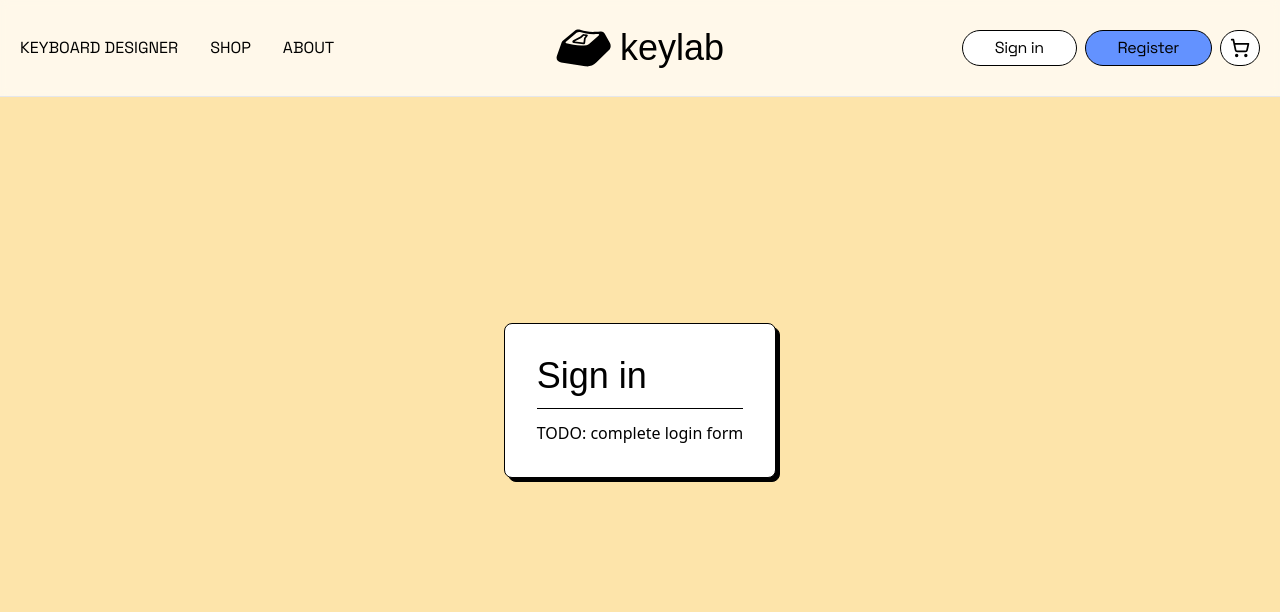
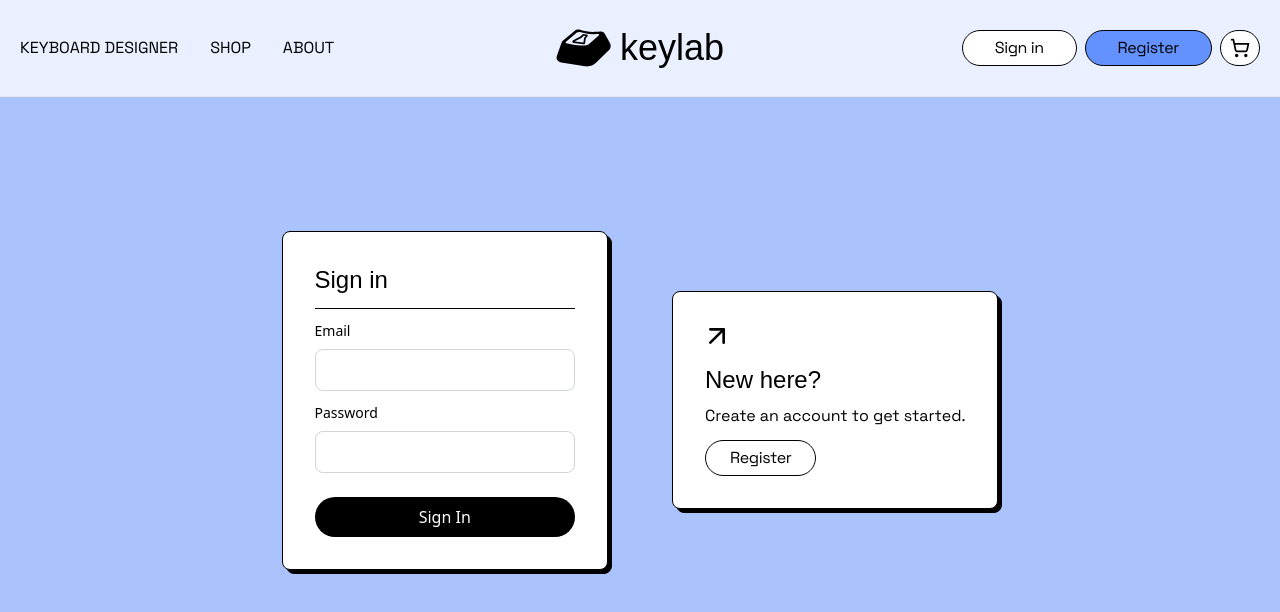
Before and after one commit to unchihugo/keylab, a React (Vite) app in the folder client/: page /sign-in in a window 1280 px wide. Shown: the top 612 px of the page. Built offline with nearby package versions, Linux system fonts and the light colour scheme; a web font is replaced by a local one.

Commit message:
Implement sign-in UI anf functionality, improve AuthContext, add temp logout button in NavBar

```diff
--- a/client/src/AuthContext.tsx
+++ b/client/src/AuthContext.tsx
@@ -9,13 +9,14 @@ interface AuthContextProps {
 // we're using React Context so we can access the auth state from any component without having to pass it down as props
 const AuthContext = createContext<AuthContextProps | undefined>(undefined);
 
+// TODO: store the auth state in a cookie or localStorage so that the user doesn't have to login every time they refresh the page
 export const AuthProvider: React.FC<{ children: React.ReactNode }> = ({ children }) => {
     const [isAuthenticated, setIsAuthenticated] = useState(false);
     const isTesting = useState(true); // TODO: set to false when we have supporting backend
 
     const login = async (email: string, password: string) => {
         // this is where we make a request to backend to authenticate the user (makes sure that the email and password are valid)
-        const response = await fetch("TODO: API LOCATION/login", {
+        const response = await fetch("auth/login", {
             method: "POST",
             headers: {
                 "Content-Type": "application/json",
@@ -26,12 +27,16 @@ export const AuthProvider: React.FC<{ children: React.ReactNode }> = ({ children
 
         if (response.ok || isTesting) {
             setIsAuthenticated(true);
+        } else {
+            // handle errors
+            const errorData = await response.json();
+            throw new Error(errorData.message || "Login failed");
         }
     }
 
     const logout = async () => {
         // we make a request to backend to logout the user
-        await fetch("TODO: API LOCATION/logout", {
+        await fetch("auth/logout", {
             method: "POST",
             credentials: "include",
         });
--- a/client/src/NavBar.tsx
+++ b/client/src/NavBar.tsx
@@ -6,7 +6,7 @@ import { ShoppingCart, UserRound, Heart } from 'lucide-react';
 import { useAuth } from './AuthContext';
 
 const NavBar: React.FC = () => {
-    const { isAuthenticated } = useAuth(); // gets auth state from AuthContext
+    const { isAuthenticated, logout } = useAuth(); // gets auth state from AuthContext
 
     return (
         // TODO: add a mobile menu
@@ -25,6 +25,8 @@ const NavBar: React.FC = () => {
                 </div>
                 <div className='w-1/3 flex justify-end items-center'>
                     {isAuthenticated ? (<>
+                        {/* TODO: remove temporary logout button */}
+                        <button onClick={() => logout()} className='bg-secondary-dark text-white px-6 py-2 text-sm rounded-full'>temp logout btn</button>
                         <LinkButton to="/profile" buttonClassNames='ms-2 h-10 w-10 bg-white' Icon={UserRound} />
                         <LinkButton to="/favorites" buttonClassNames='ms-2 h-10 w-10 bg-white' Icon={Heart} />
                     </>
--- a/client/src/pages/sign-in.tsx
+++ b/client/src/pages/sign-in.tsx
@@ -1,9 +1,12 @@
-import React from "react";
+import React, { useEffect } from "react";
 import { useAuth } from "../AuthContext";
 import Divider from "../components/Divider";
+import LinkButton from "../components/LinkButton";
+import { ArrowUpRight } from "lucide-react";
+import { Navigate } from "react-router-dom";
 
 const SignIn: React.FC = () => {
-    const { login } = useAuth();
+    const { login, isAuthenticated } = useAuth();
     const [email, setEmail] = React.useState("");
     const [password, setPassword] = React.useState("");
 
@@ -16,15 +19,60 @@ const SignIn: React.FC = () => {
         }
     };
 
+    useEffect(() => {
+        if (isAuthenticated) {
+            // redirect to home page if authenticated
+            <Navigate to="/" />;
+        }
+    }, [isAuthenticated]);
+
     return (
-        <form onSubmit={handleLogin} className="flex flex-col justify-center items-center h-screen bg-primary">
-            <div className="px-8 py-8 bg-white drop-shadow-cartoon rounded-lg border border-black">
-                <div className="text-4xl font-display">Sign in</div>
-                <Divider />
-                <div>TODO: complete login form</div>
-                {/* TODO: create input component */}
+        <div className="flex justify-center items-center md:h-screen bg-secondary">
+            <div className="md:grid md:grid-cols-2 gap-10 lg:gap-16 items-center">
+                <form onSubmit={handleLogin}>
+                    <div className="px-8 py-8 bg-white drop-shadow-cartoon rounded-lg border border-black mb-4 md:mb-0">
+                        <div className="text-2xl font-display">Sign in</div>
+                        <Divider />
+                        <div className="flex flex-col space-y-3">
+                            <div>
+                                <label htmlFor="email" className="text-sm mb-2 block">Email</label>
+                                <input
+                                    type="email"
+                                    value={email}
+                                    onChange={(e) => setEmail(e.target.value)}
+                                    className="border border-gray-300 p-2 rounded-lg w-full"
+                                    required
+                                />
+                            </div>
+                            <div>
+                                <label htmlFor="password" className="text-sm mb-2 block">Password</label>
+                                <input
+                                    type="password"
+                                    value={password}
+                                    onChange={(e) => setPassword(e.target.value)}
+                                    className="border border-gray-300 p-2 rounded-lg mb-3 w-full"
+                                    required
+                                />
+                            </div>
+
+                            <button type="submit" className="bg-black text-white p-2 rounded-full">
+                                Sign In
+                            </button>
+
+                            {/* TODO: add forgot password */}
+                        </div>
+                    </div>
+                </form>
+                <div>
+                    <div className="px-8 py-8 bg-white drop-shadow-cartoon rounded-lg border border-black">
+                        <ArrowUpRight className="w-8 h-8 -m-1"/>
+                        <div className="mt-4 text-2xl font-display">New here?</div>
+                        <div className="mt-2 font-body">Create an account to get started.</div>
+                        <LinkButton to="/register" text="Register" buttonClassNames="mt-3 px-6" />
+                    </div>
+                </div>
             </div>
-        </form>
+        </div>
     );
 }
 
```
